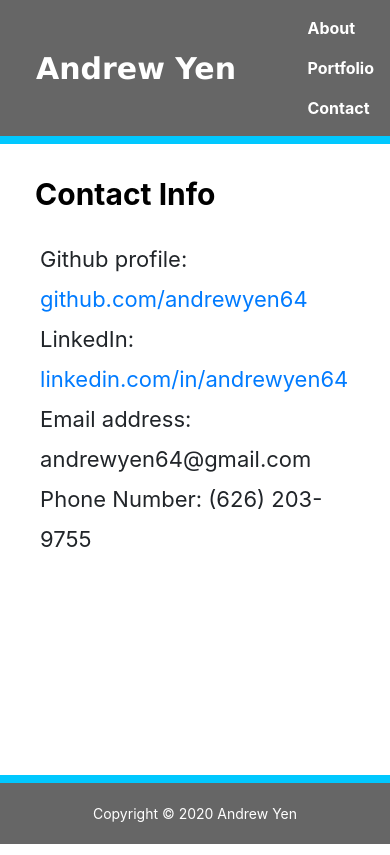
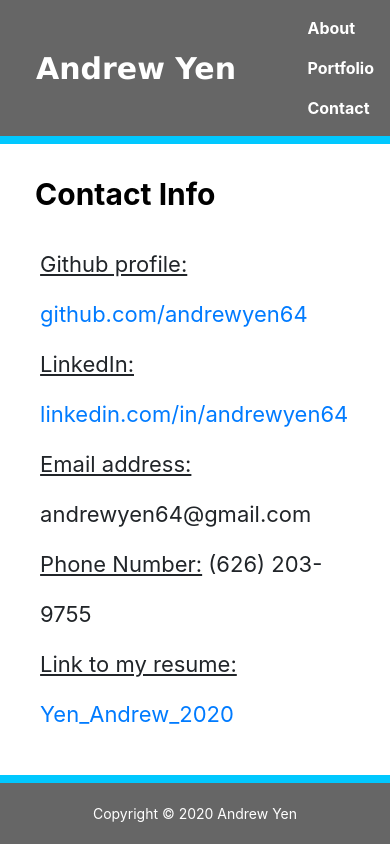
Before and after one commit to andrewyen64/react-portfolio, a React (Create React App) app: page /contact in a window 390 px wide. Built offline with nearby package versions, Linux system fonts and the light colour scheme.

Commit message:
Add resume to contacts page

```diff
--- a/src/components/ContactInfo/ContactInfo.css
+++ b/src/components/ContactInfo/ContactInfo.css
@@ -19,7 +19,11 @@ main h2 {
 
 .contactP {
     font-size: 22px;
-    line-height: 40px;
+    line-height: 50px;
+}
+
+.space {
+    padding: 50px;
 }
 
 /* iPad */
@@ -48,6 +52,10 @@ main h2 {
         max-width: 415px;
         padding-left: 9%;
     }
+
+    .contactOption {
+        text-decoration: underline;
+    }
 }
 
 /* iPhone X */
@@ -55,4 +63,8 @@ main h2 {
     main {
         max-width: 375px;
     }
+
+    .contactP {
+        font-size: 20px;
+    }
 }
--- a/src/components/ContactInfo/ContactInfo.js
+++ b/src/components/ContactInfo/ContactInfo.js
@@ -7,21 +7,32 @@ function Contact() {
       <br></br>
       <h2>Contact Info</h2>
       <p className="contactP">
-        <span className="contactOption">Github profile:</span> <a href="https://github.com/andrewyen64"
-                          rel="noopener noreferrer"
-                          target="_blank" >github.com/andrewyen64
-                        </a>
+        <span className="contactOption">Github profile:</span>
+        <a href="https://github.com/andrewyen64"
+          rel="noopener noreferrer" target="_blank"> github.com/andrewyen64
+        </a>
         <br></br>
-        <span className="contactOption">LinkedIn:</span> <a href="https://www.linkedin.com/in/andrewyen64/"
-                    rel="noopener noreferrer"
-                    target="_blank ">linkedin.com/in/andrewyen64
-                  </a>
+
+        <span className="contactOption">LinkedIn:</span>
+        <a href="https://www.linkedin.com/in/andrewyen64/"
+          rel="noopener noreferrer" target="_blank "> linkedin.com/in/andrewyen64
+        </a>
         <br></br>
+
         <span className="contactOption">Email address:</span> andrewyen64@gmail.com
         <br></br>
+
         <span className="contactOption">Phone Number:</span> (626) 203-9755
         <br></br>
+
+        <span className="contactOption">Link to my resume:</span>
+          <a href="https://docs.google.com/document/d/e/2PACX-1vSty7EOEJ1yaO4bQOlkTizTDC_tLJlu25hKSr87LQ_3e5iB4OyRJgCTuvwnX9mVoOz_H6mfzkqb1CEq/pub"
+          rel="noopener noreferrer" target="_blank"> Yen_Andrew_2020
+          </a>
+        <br></br>
       </p>
+
+      <div className= "space"></div>
 
     </main>
   );
```
